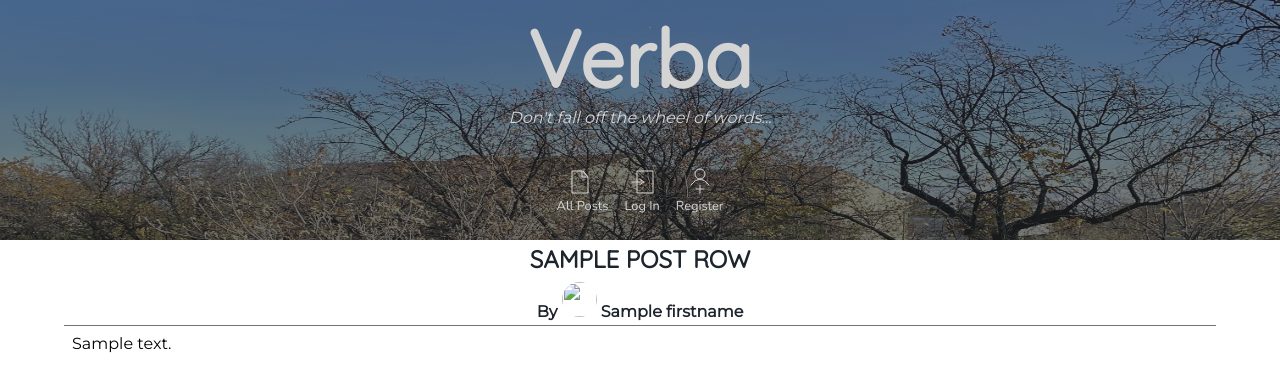
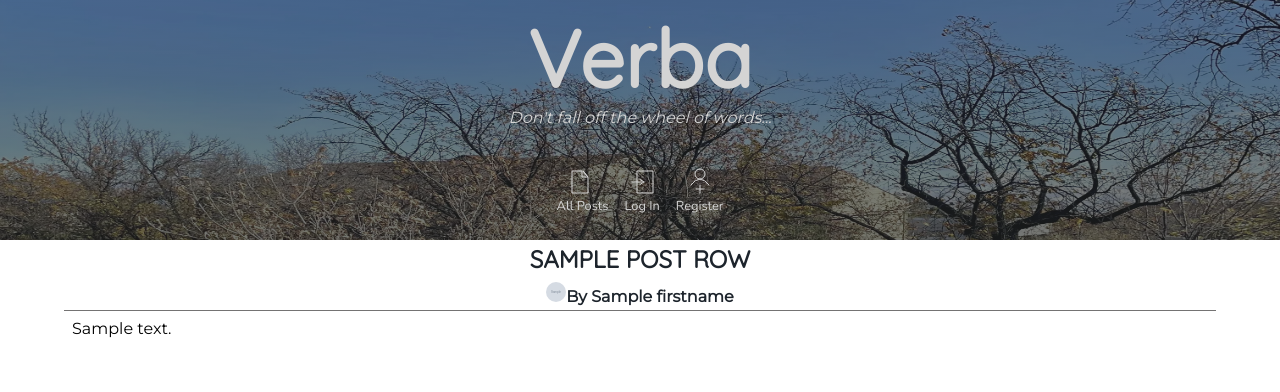
Before and after one commit to Adeyomola/sentio, a Flask app: template verba/blog/templates/get_post.html in a window 1280 px wide. Shown: the top 392 px of the page. Run offline with Flask 3, Linux system fonts and the light colour scheme; the template is opened without the code that fills it: most values are stand-ins (such as "Sample title", 1, 10 or a date in 2020); grey boxes marked "Sample" are stand-in pictures.

Commit message:
fiexd get_post pages profile picture

```diff
--- a/verba/blog/templates/get_post.html
+++ b/verba/blog/templates/get_post.html
@@ -21,8 +21,8 @@
     {% block content %}
     <article>
         <div id="article-title-2"> {{ post_row['title'] | safe }} </div>
-        <div id="author-name">By <img src="{{ session['profile_picture'] }}" height="35" width="35"
-                style="border-radius: 50%;"> {{ post_row['firstname'] }}</div>
+        <div id="author-name"><img src="{{ post_row['image_url'] }}" height="20" width="20"
+                style="border-radius: 50%;">By {{ post_row['firstname'] }}</div>
         <div id="body-1"> {{ post_row['body'] | safe }} </div>
     </article>
     {% if session['user_id'] == post_row['author_id'] %}
```
